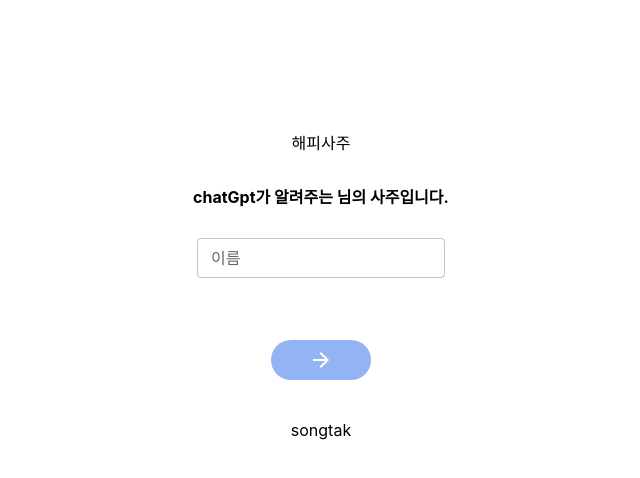
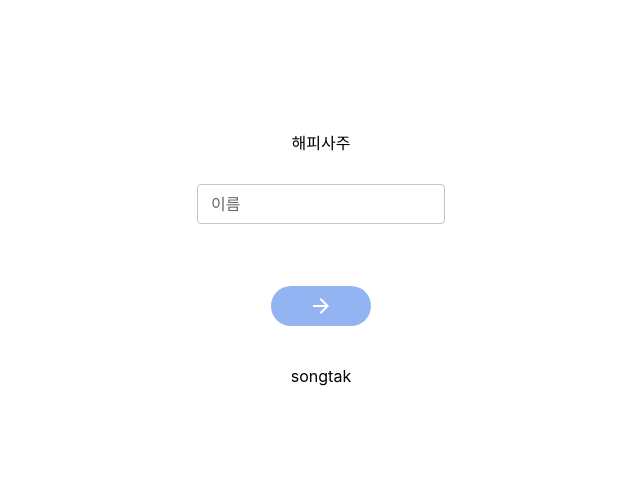
Before and after one commit to songtak/saju-with-chatgpt, a React (Create React App) app: page / in a window 1280 px wide. Shown: the top 478 px of the page, without its empty margins (319-959 px from the left). Built offline with nearby package versions, Linux system fonts and the light colour scheme.

Commit message:
이름 위치 수정

```diff
--- a/src/App.tsx
+++ b/src/App.tsx
@@ -161,9 +161,6 @@ const App = () => {
         <p>{response}</p>
       </div> */}
 
-      <div style={{ paddingTop: "30px", fontSize: "30", fontWeight: 700 }}>
-        chatGpt가 알려주는 {userName}님의 사주입니다.
-      </div>
       {typeof response === "undefined" && (
         <>
           <div style={{ paddingTop: "30px" }}>
@@ -212,7 +209,14 @@ const App = () => {
           <div>시간이 최대 2분 소요됩니다.</div>
         </>
       )}
-      {typeof response !== "undefined" && <p>{response}</p>}
+      {typeof response !== "undefined" && (
+        <div style={{ paddingTop: "30px", fontSize: "30", fontWeight: 700 }}>
+          ChatGpt가 알려주는 {userName}님의 사주입니다.
+          <div style={{ paddingTop: "30px" }}>
+            <p>{response}</p>
+          </div>
+        </div>
+      )}
 
       <div style={{ paddingTop: "40px" }}>songtak</div>
     </div>
```
Also changed, not shown: 7 other files (tests, documents, lock files or other folders).
